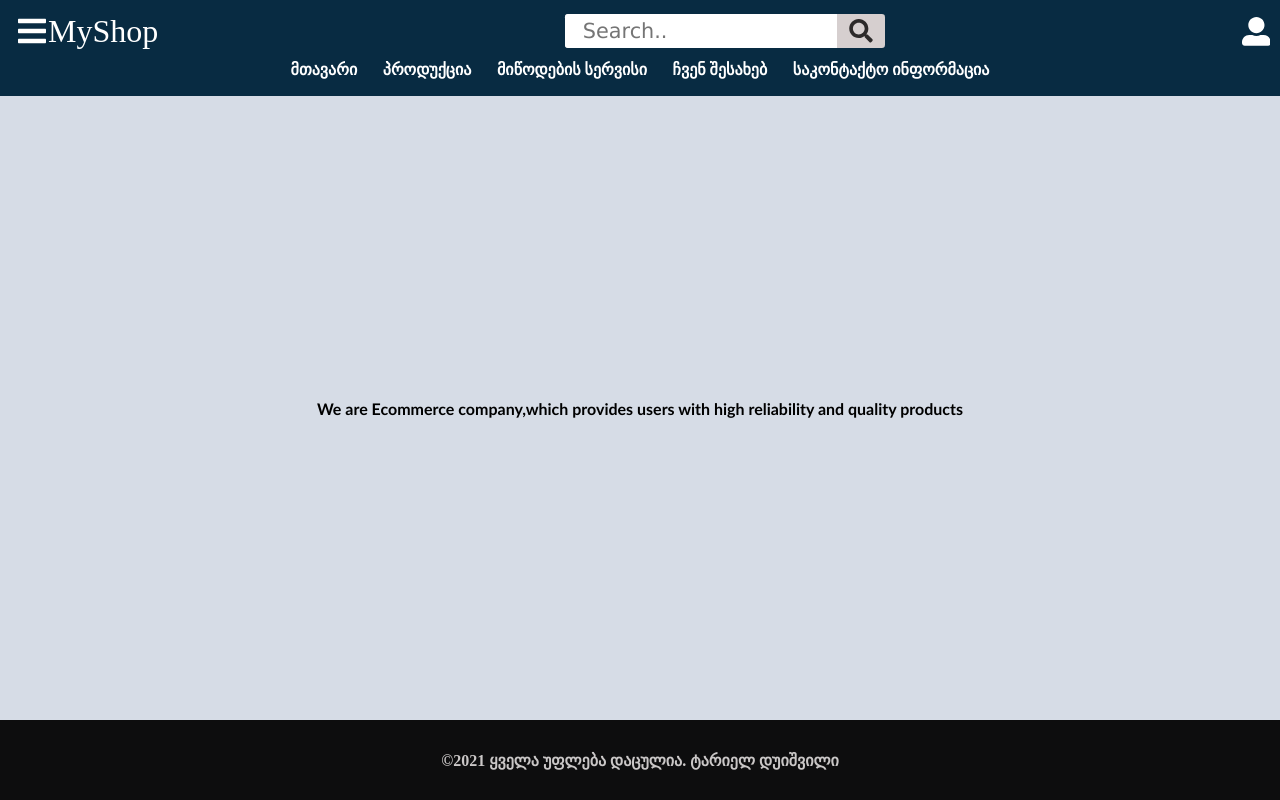
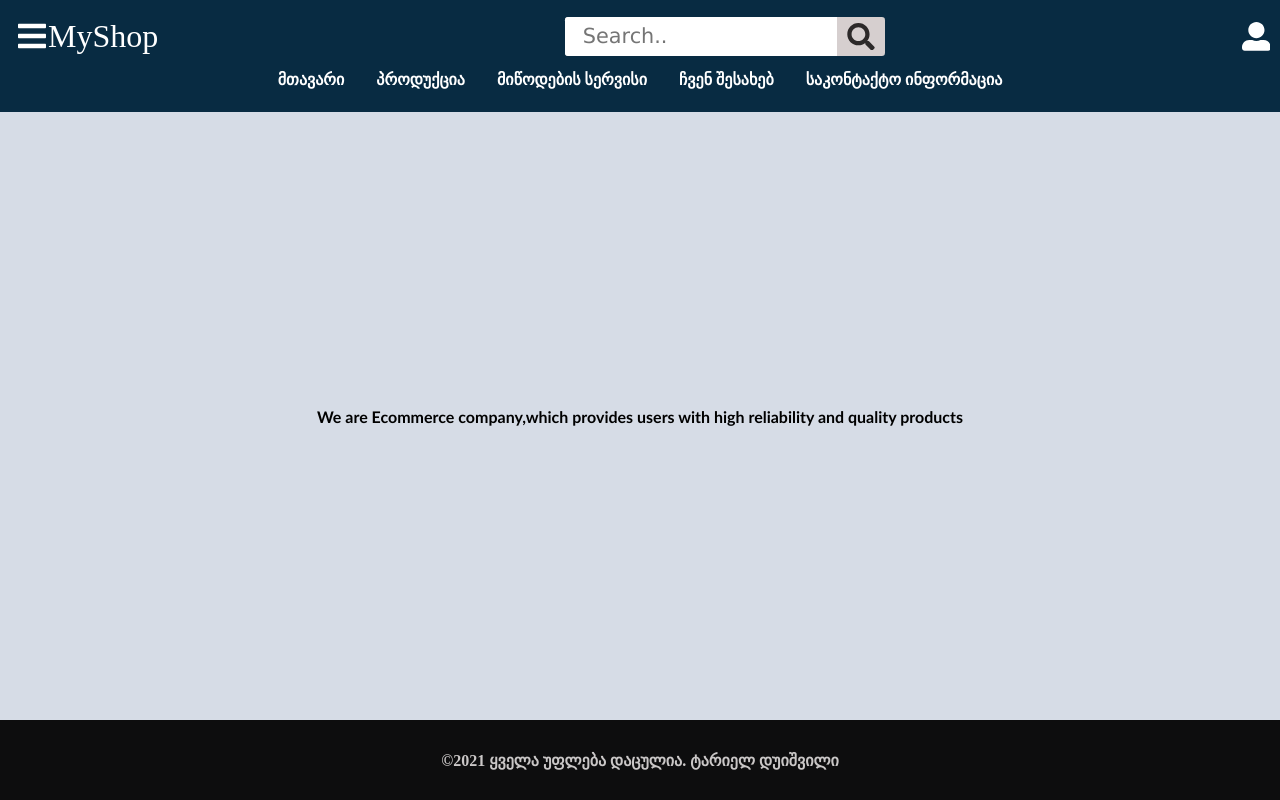
Before and after one commit to tarieli-d/Ecommerce-front, a React (Create React App) app: page /about in a window 1280 px wide. Built offline with nearby package versions, Linux system fonts and the light colour scheme.

Commit message:
2 files modified,animated underline hover added

```diff
--- a/src/App.js
+++ b/src/App.js
@@ -146,7 +146,7 @@ const Menu = () => {
   const Border = "border-bottom";
   const Style = {
     /*'borderBottom': '3px solid rgb(35, 167, 75)'*/
-    background: "rgb(9, 133, 71)",
+    background: "rgb(12, 136, 185)",
   };
   return (
     <>
--- a/src/style.css
+++ b/src/style.css
@@ -14,7 +14,7 @@ header{
   flex-direction: column;
   align-items: center;
   width: 100%;
-  height: 6rem;
+  height: 7rem;
   background-color:  rgb(8, 43, 66);
   z-index: 1;
 }
@@ -135,17 +135,18 @@ input {
   height: 8%;
 }
 .sidenav a {
-  padding: 8px 8px 8px 32px;
+  padding-left: 32px;
   text-decoration: none;
   font-size: 1.2rem;
   font-family: Arial, Helvetica, sans-serif;
-  color: rgb(231, 231, 223);
+  color: rgb(231, 231, 223,0.7);
   transition: 0.4s;
   cursor: pointer;
 }
 .sidenav a:hover {
   color: white;
   background-color:rgb(9, 133, 71);
+  opacity: 1;
 }
 .sidenav .closebtn {
   align-self: flex-end;
@@ -176,19 +177,42 @@ header .menu{
 header .menu div{
   background:transparent;
   color: white;
-  padding: 0.3rem;
+  padding: 0.5rem;
   height: 50%;
   cursor: pointer;
 }
-header .menu div:hover{
+/*header .menu div:hover{
   border-bottom: 3px solid rgb(35, 167, 75);
-}
+}*/
 
 a{
   color: white;
   text-decoration: none;
   font-weight: 600;
+  position: relative;
 }
+a:after {
+  background: none repeat scroll 0 0 transparent;
+  bottom: 0;
+  content: "";
+  display: block;
+  height: 2px;
+  left: 50%;
+  position: absolute;
+  background: #fff;
+  transition: width 0.3s ease 0s, left 0.3s ease 0s;
+  width: 0;
+}
+a:hover:after{
+  width: 100%;
+  left: 0;
+}
+a:hover{
+  opacity: .7;
+}
+
+
+
 .main{
   flex: auto;
   width: 80%;
```
